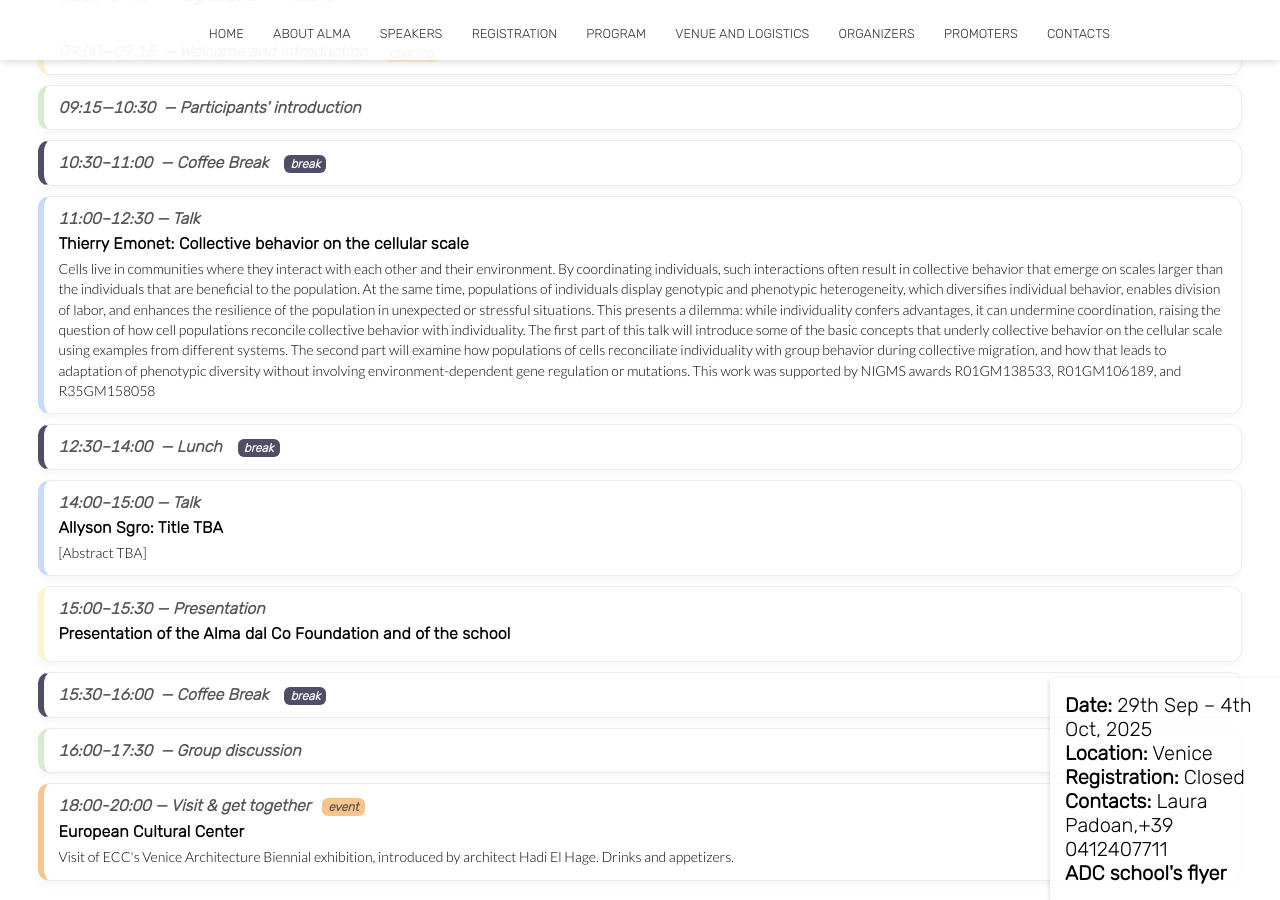
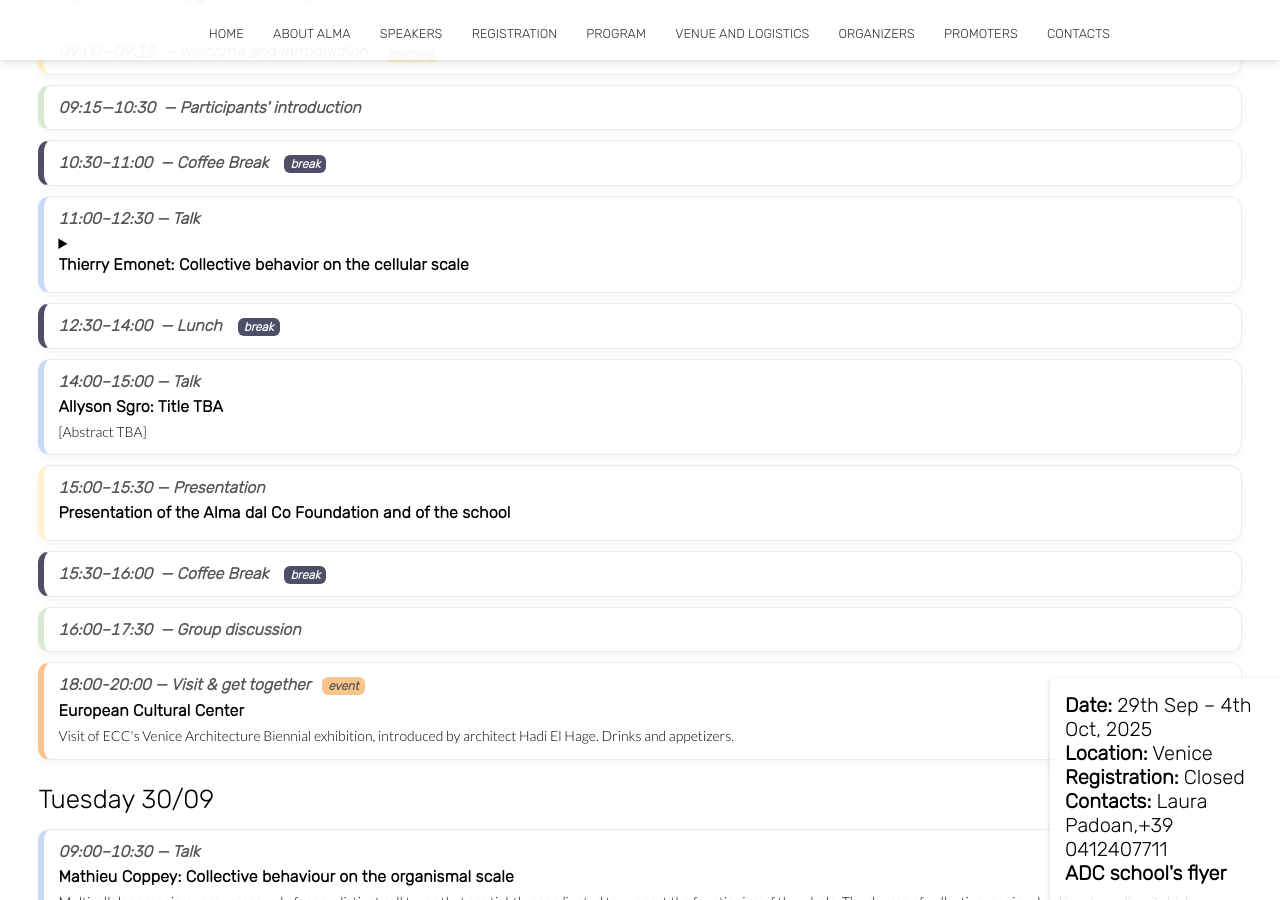
Before and after one commit to almadalcoschool/almadalcoschool.github.io, a Jekyll site: the page built from program_working.html, in a window 1280 px wide and 900 px high, scrolled down 2413 px. Built offline with Jekyll 4.4.1, drawn with Linux system fonts in a browser that asks for light colours; nearby versions of some CDN libraries.

Commit message:
emonet -extended

```diff
--- a/program_working.html
+++ b/program_working.html
@@ -747,7 +747,7 @@ image: /images/home/paper_natEcoEvol2020.jpg
         </div>
     </div>
 
-    <div class="slot talk" id="mon-1100-emonet">
+    <!-- <div class="slot talk" id="mon-1100-emonet">
       <div class="meta"><span class="time">11:00–12:30</span> — <span class="speaker">Talk</span></div>
       <h3>Thierry Emonet: Collective behavior on the cellular scale</h3>
       <p>Cells live in communities where they interact with each other and their environment. By
@@ -765,7 +765,23 @@ image: /images/home/paper_natEcoEvol2020.jpg
           environment-dependent gene regulation or mutations.
           This work was supported by NIGMS awards R01GM138533, R01GM106189, and
           R35GM158058</p>
+    </div> -->
+    <div class="slot talk" id="mon-1100-emonet">
+    <div class="meta">
+      <span class="time">11:00–12:30</span> — <span class="speaker">Talk</span>
     </div>
+
+    <details>
+      <summary>
+        <h3>Thierry Emonet: Collective behavior on the cellular scale</h3>
+      </summary>
+      <p>
+        Cells live in communities where they interact with each other and their environment.
+        <!-- … resto testo … -->
+      </p>
+    </details>
+  </div>
+
 
     <div class="slot lunch simple" aria-label="Lunch">
         <div class="meta">
```
